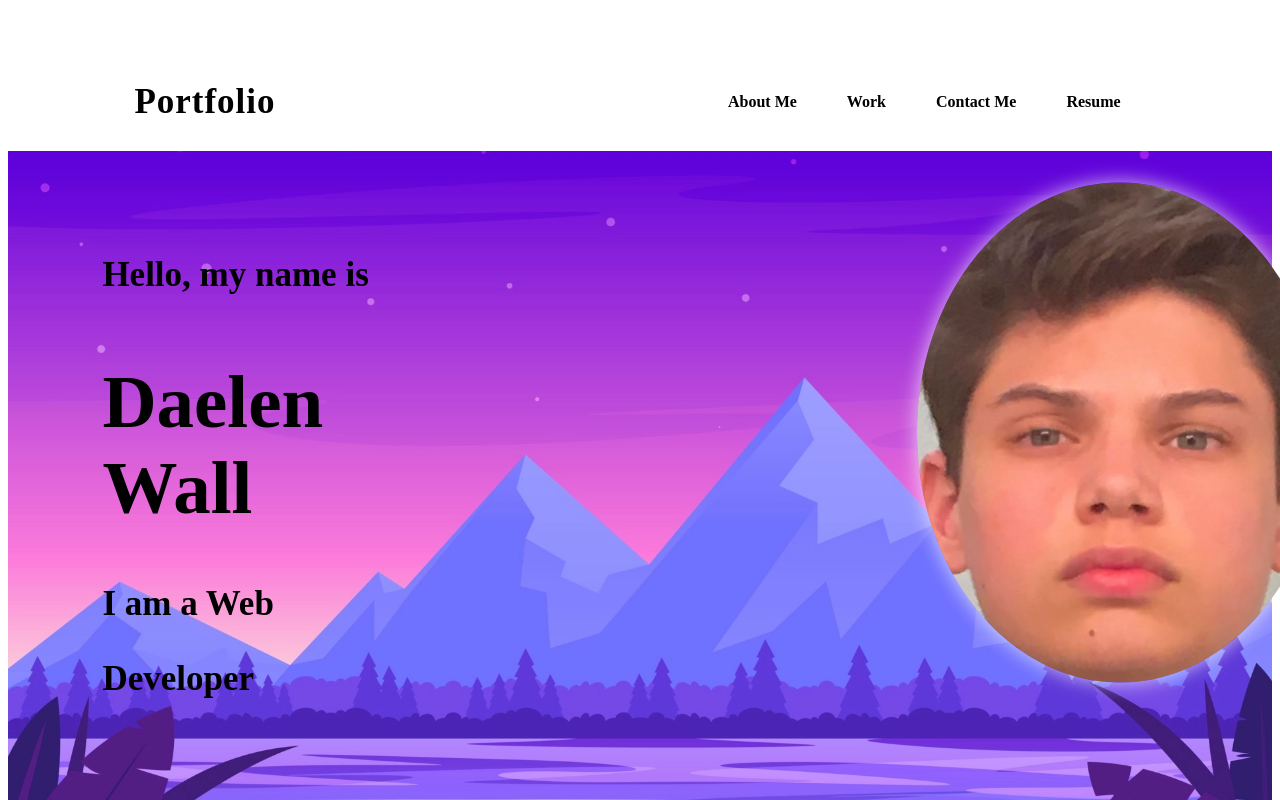
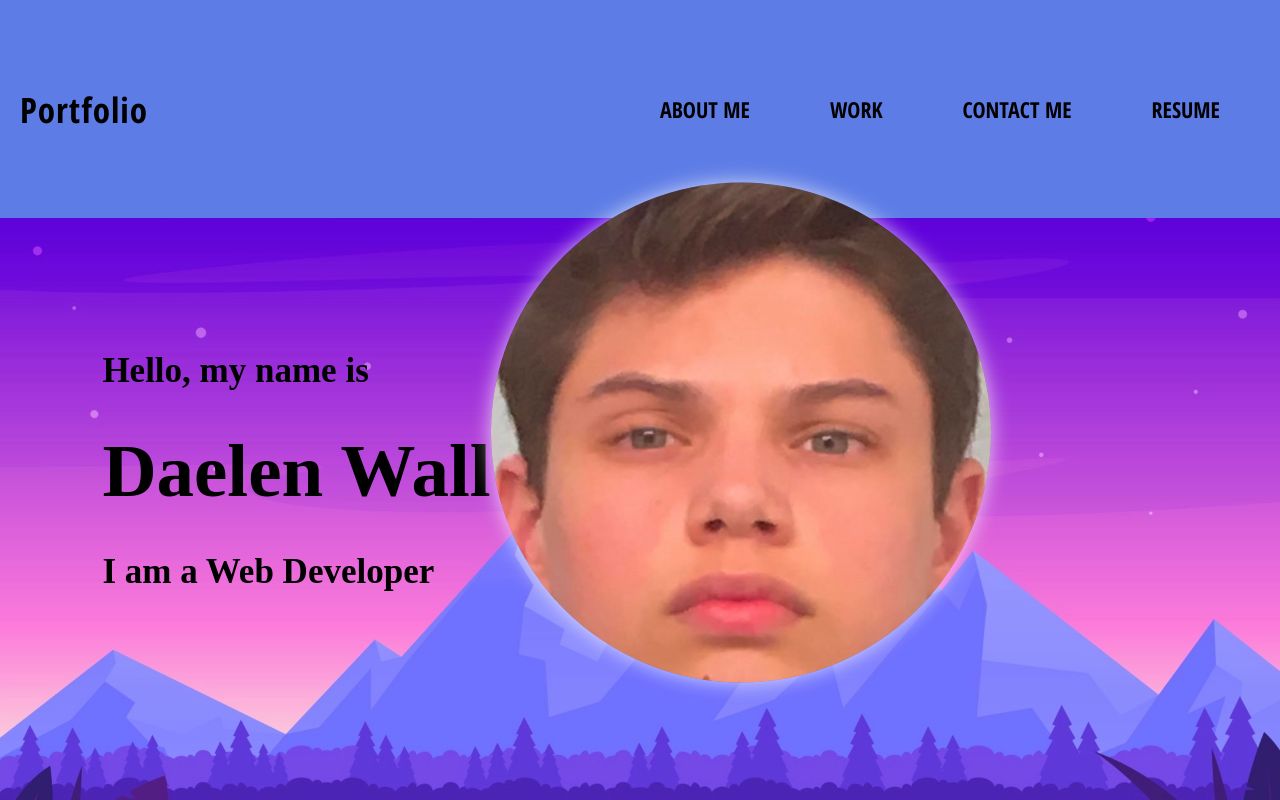
Before and after one commit to DaelenWall/React-Portfolio, a React (Create React App) app: page / in a window 1280 px wide. Shown: the top 800 px of the page. Built offline with nearby package versions, Linux system fonts and the light colour scheme.

Commit message:
navbar styling

```diff
--- a/src/components/Resume.js
+++ b/src/components/Resume.js
@@ -33,8 +33,8 @@ function Resume() {
             </ul>
         <h6>Awards</h6>
             <ul>
-                <li>3x Honor Roll Student</li>
-                <li>1x High Honor Roll Student</li>
+                <li>Honor Roll Student</li>
+                <li>High Honor Roll Student</li>
                 <li>Honor Society — Greenwich High School</li>
             </ul>
     </div>
--- a/src/styles/Header.css
+++ b/src/styles/Header.css
@@ -5,7 +5,7 @@
   background-image: url("../img/headshot.jpg");
   background-size: cover;
   background-position: center;
-  margin-left: 500px;
+  float: right;
   border-radius: 50%;
   box-shadow: 0 0 20px rgba(255, 255, 255, 0.7);
 }
@@ -13,7 +13,6 @@
 .hero {
   height: 700px;
   width: 100%;
-  margin-bottom: 25px;
   background-image: url("../img/calm.png");
   background-size: cover;
   background-position: center;
--- a/src/styles/Navbar.css
+++ b/src/styles/Navbar.css
@@ -1,40 +1,79 @@
+@import url('https://fonts.googleapis.com/css?family=Open+Sans+Condensed:700');
+*{
+  margin: 0;
+  padding: 0;
+}
+
+
 nav {
   display: flex;
   align-items: center;
   justify-content: space-between;
-  padding-top: 45px;
-  padding-left: 10%;
-  padding-right: 10%;
+  background-color: #5D7CE6;
+  padding: 80px 20px;
+  font-family: 'Open Sans Condensed', sans-serif;
 }
 
 .logo {
-  color: black;
+  color: #000000;
   font-size: 35px;
   letter-spacing: 1px;
   cursor: pointer;
+  transition: transform 1s ease-in-out;
+}
+
+.logo:hover {
+  transform: rotate(360deg);
+}
+
+nav ul {
+  list-style: none;
+  margin: 0;
+  padding: 0;
+  text-align: center;
 }
 
 nav ul li {
   list-style-type: none;
   display: inline-block;
-  padding: 10px   25px;
+  padding: 10px 25px;
+  margin: 0 15px;
 }
 
 nav ul li a {
-  color: black;
+  font-size: 22px;
+  text-transform: uppercase;
   text-decoration: none;
-  font-weight: bold;
-  text-transform: capitalize;
+  color: #000000;
+  display: block;
+  position: relative;
+  padding: 4px 0;
 }
 
-nav ul li a:hover {
-  color: cornflowerblue;
-  transition: .2s;
+nav ul li  a::before{
+  content: "";
+  width: 100%;
+  height: 4px;
+  position: absolute;
+  left: 0;
+  bottom: 0;
+  background: #fff;
+  transition: 0.5s transform ease;
+  transform: scale3d(0,1,1);
+  transform-origin: 0 50%;
+}
+nav ul li a:hover::before{
+  transform: scale3d(1,1,1);
+}
+nav ul li a::before{
+  background: purple;
+  transform-origin: 100% 50%;
+}
+nav ul li a:hover::before{
+  transform-origin: 0 50%;
 }
 
-
 .content {
-
   display: flex;
   justify-content: space-evenly;
   align-items: center;
@@ -46,7 +85,7 @@ nav ul li a:hover {
 }
 
 h1 {
-  color: black;
-  margin: 20px 0px 20px;
+  color: #000000;
+  margin: 20px 0px;
   font-size: 75px;
 }
```
